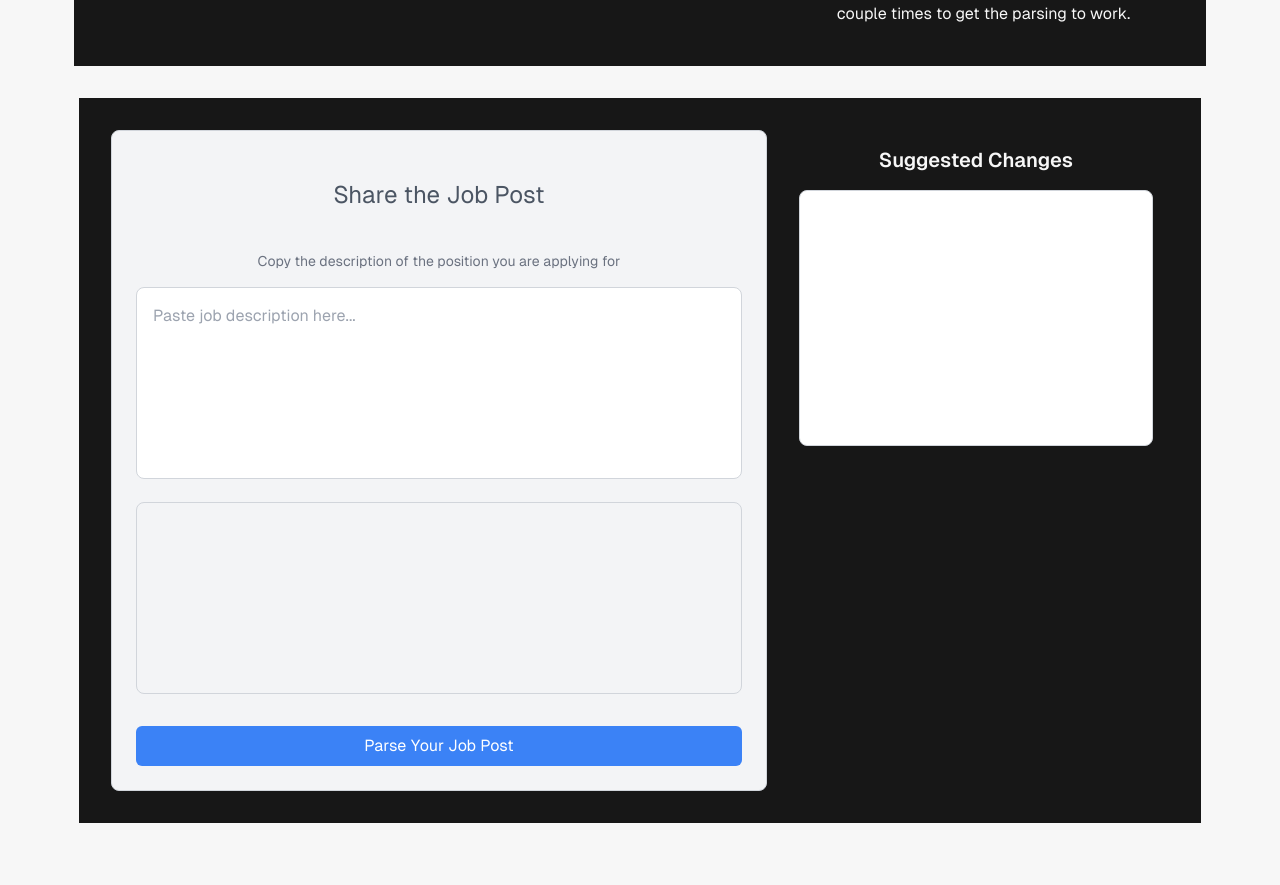
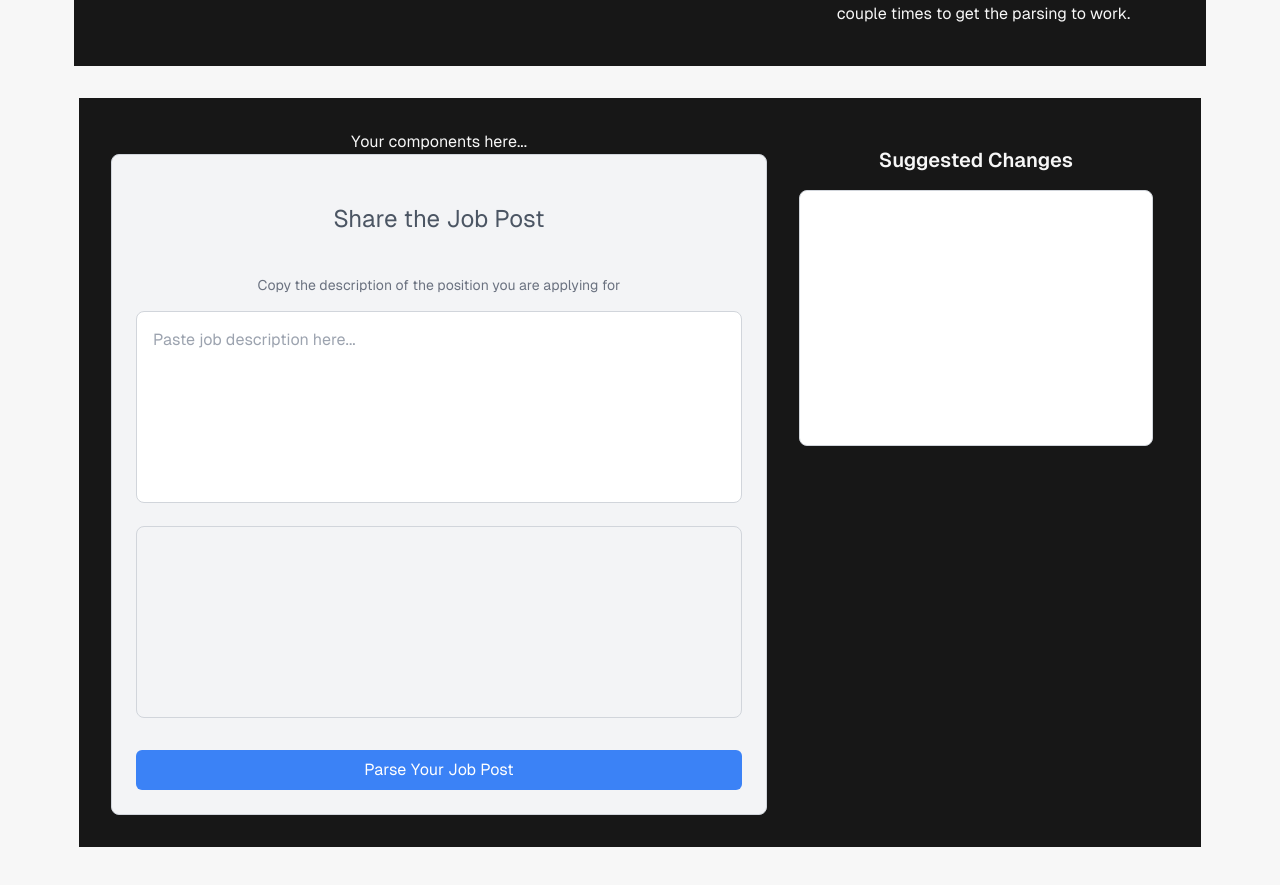
Before and after one commit to gino23odar/ATS-evaluator-Frontend, a Next.js app: page / in a window 1280 px wide. Shown: the part 847-1732 px from the top of the page. Built offline with nearby package versions, Linux system fonts and the light colour scheme.

Commit message:
fix: modified adupload to modigy the loading text rendering

```diff
--- a/src/components/AdUpload.tsx
+++ b/src/components/AdUpload.tsx
@@ -72,9 +72,11 @@ const AdUpload: React.FC<AdUploadProps> = ({ resumeInfo }) => {
     <div className="ad-upload flex flex-col md:flex-row p-6">
 
       <div className="ad-section w-full md:w-[72vw] p-2">
-        <p className={`loading-text ${loading ? '' : 'hidden'}`} id="loadingText">
-          Loading...
-        </p>
+        {loading ? (
+            <p className="loading-text">Loading...</p>
+            ) : (
+            <div>Your components here...</div>
+        )}
         <div className="upload-box2 bg-gray-100 border border-gray-300 rounded-lg p-6">
           <form id="AdUploadForm" encType="multipart/form-data" className="space-y-4" onSubmit={handleSubmit}>
             <label
```
